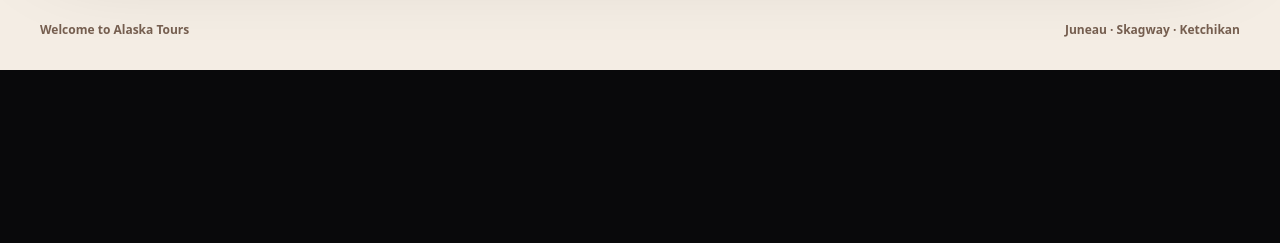
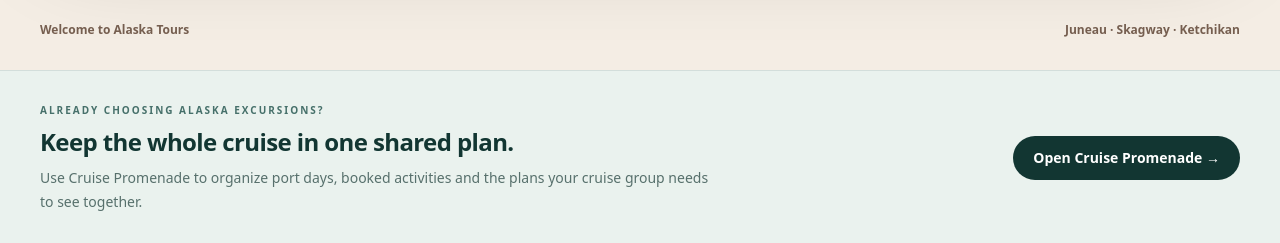
Before and after one commit to erichroeseler123-bot/wta-renderer, a Next.js app: page / in a window 1280 px wide. Shown: the part 5468-5711 px from the top of the page. Before the commit the page ends 5538 px from the top, so only its background shows below. Built offline with nearby package versions, Linux system fonts and the light colour scheme.

Commit message:
Add tracked Cruise Promenade handoff from Alaska Tours

```diff
--- a/app/layout.tsx
+++ b/app/layout.tsx
@@ -15,6 +15,8 @@ const siteDescription =
   "Plan Alaska cruise shore excursions in Juneau, Skagway, and Ketchikan. Compare connected tours by port and trip style, then open the booking calendar for current departures, pricing, and capacity.";
 
 const socialImage = "https://welcometoalaskatours.com/hero/juneau.jpg";
+const CRUISE_PROMENADE =
+  "https://cruisepromenade.com/?utm_source=welcometoalaskatours&utm_medium=referral&utm_campaign=alaska_cruise_planning";
 
 export const metadata: Metadata = {
   metadataBase: new URL("https://welcometoalaskatours.com"),
@@ -63,6 +65,16 @@ export default function RootLayout({ children }: { children: React.ReactNode })
           <BackForwardRefresh />
           <IntentTracker />
           <PublicStorefrontShell>{children}</PublicStorefrontShell>
+          <section className="border-t border-[#123632]/10 bg-[#eaf2ee] px-5 py-8 text-[#123632] sm:px-7 lg:px-10">
+            <div className="mx-auto flex max-w-7xl flex-col gap-4 md:flex-row md:items-center md:justify-between">
+              <div>
+                <p className="text-[10px] font-black uppercase tracking-[0.2em] text-[#46706a]">Already choosing Alaska excursions?</p>
+                <h2 className="mt-2 text-2xl font-black tracking-tight">Keep the whole cruise in one shared plan.</h2>
+                <p className="mt-2 max-w-2xl text-sm leading-6 text-[#57706c]">Use Cruise Promenade to organize port days, booked activities and the plans your cruise group needs to see together.</p>
+              </div>
+              <a href={CRUISE_PROMENADE} className="inline-flex min-h-11 shrink-0 items-center justify-center rounded-full bg-[#123632] px-5 text-sm font-black text-white transition hover:bg-[#214b46]">Open Cruise Promenade →</a>
+            </div>
+          </section>
           <StickyCartBar />
           <CartDrawer />
         </CartProvider>
```
